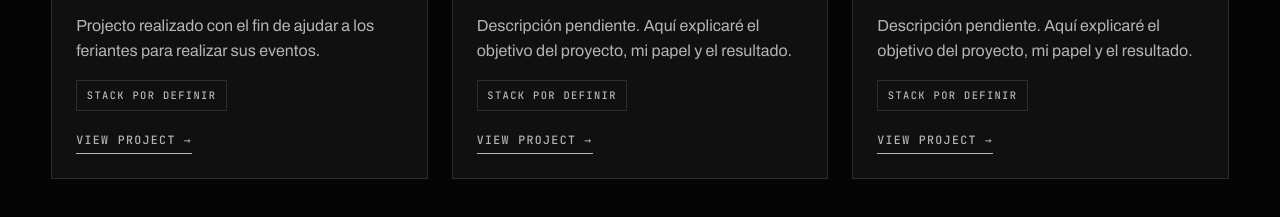
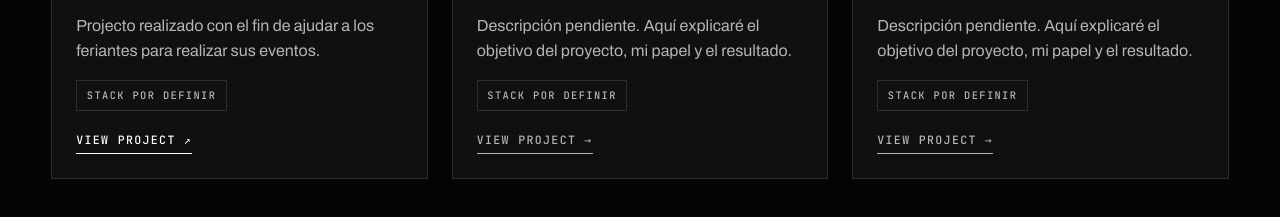
Before and after one commit to carrascosaiker336-ctrl/MyPorfolioWeb, a plain HTML site: page index.html in a window 1280 px wide. Shown: the part 3260-3477 px from the top of the page. Drawn offline with Linux system fonts and the light colour scheme.

Commit message:
Update project link to external URL

```diff
--- a/index.html
+++ b/index.html
@@ -212,7 +212,8 @@
               <ul class="project__tags mono" aria-label="Tecnologías utilizadas">
                 <li>Stack por definir</li>
               </ul>
-              <a class="project__link link mono" href="#" aria-disabled="true">View project <span aria-hidden="true">→</span></a>
+             <a class="project__link link mono" href="https://mediafira.onrender.com/" target="_blank" rel="noopener noreferrer">
+              View project <span aria-hidden="true">↗</span></a>
             </div>
           </div>
         </article>
```
